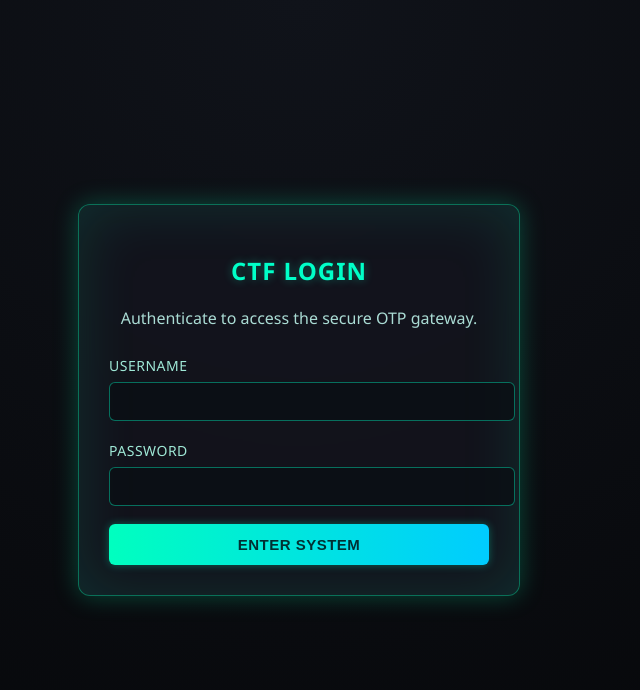
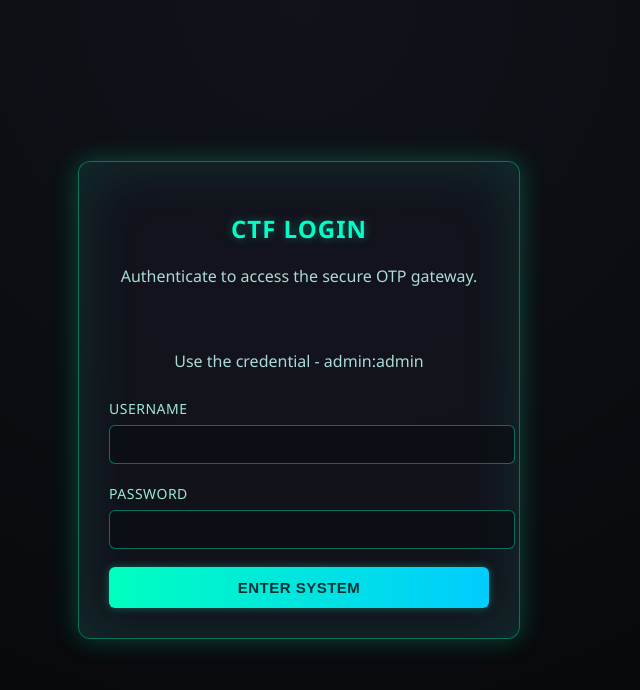
Before and after one commit to jaseervk/otp-bypass-ctf, a website: page public/index.html in a window 1280 px wide. Shown: the whole page, without its empty margins (341-981 px from the left). Drawn offline with Linux system fonts and the light colour scheme.

Commit message:
Update index.html

```diff
--- a/public/index.html
+++ b/public/index.html
@@ -103,7 +103,7 @@
 
 <div class="box">
     <h2>CTF LOGIN</h2>
-    <p>Authenticate to access the secure OTP gateway.</p>
+    <p>Authenticate to access the secure OTP gateway.</p><br><p>Use the credential - admin:admin</p>
 
     <form method="POST" action="/login">
         <label>USERNAME</label>
```
